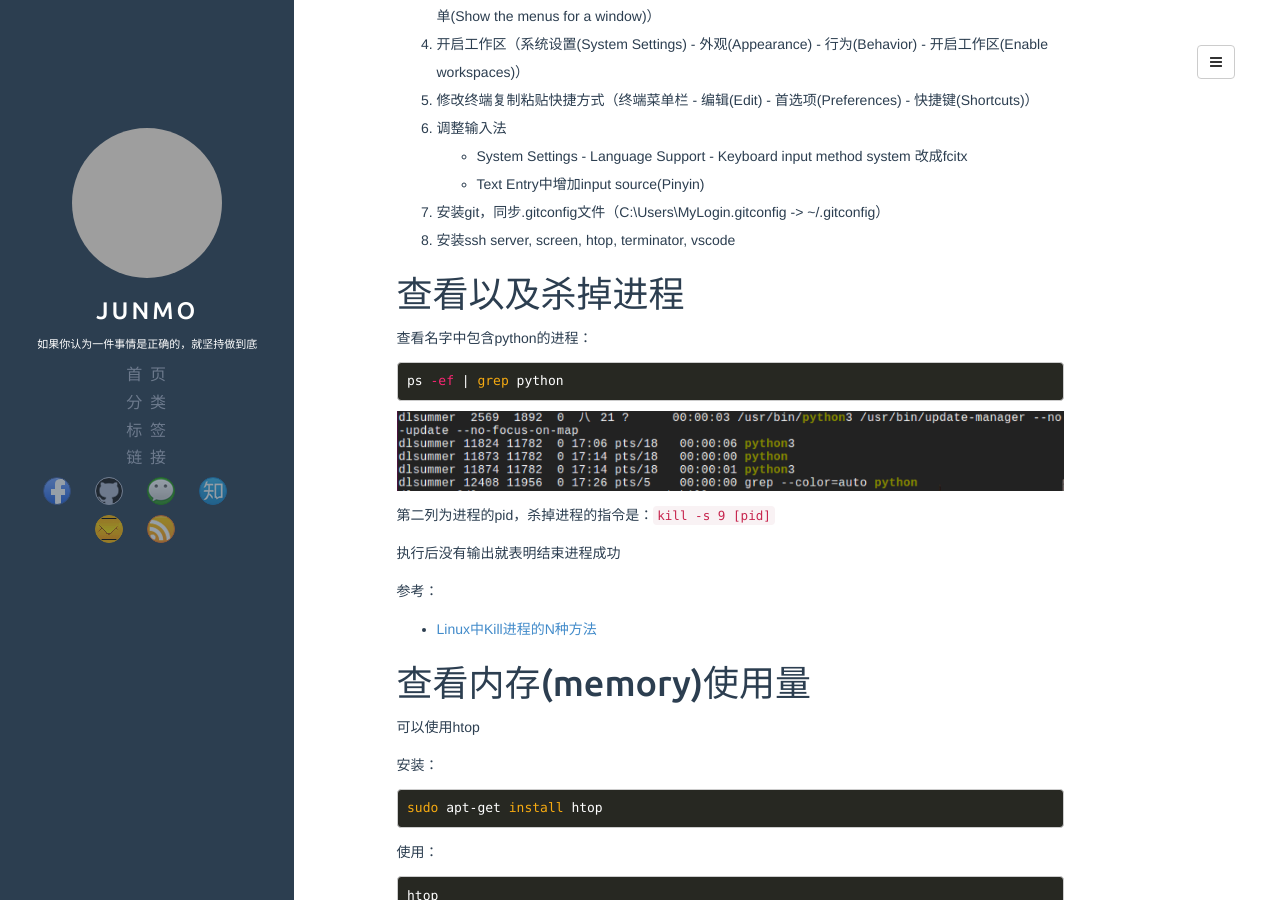
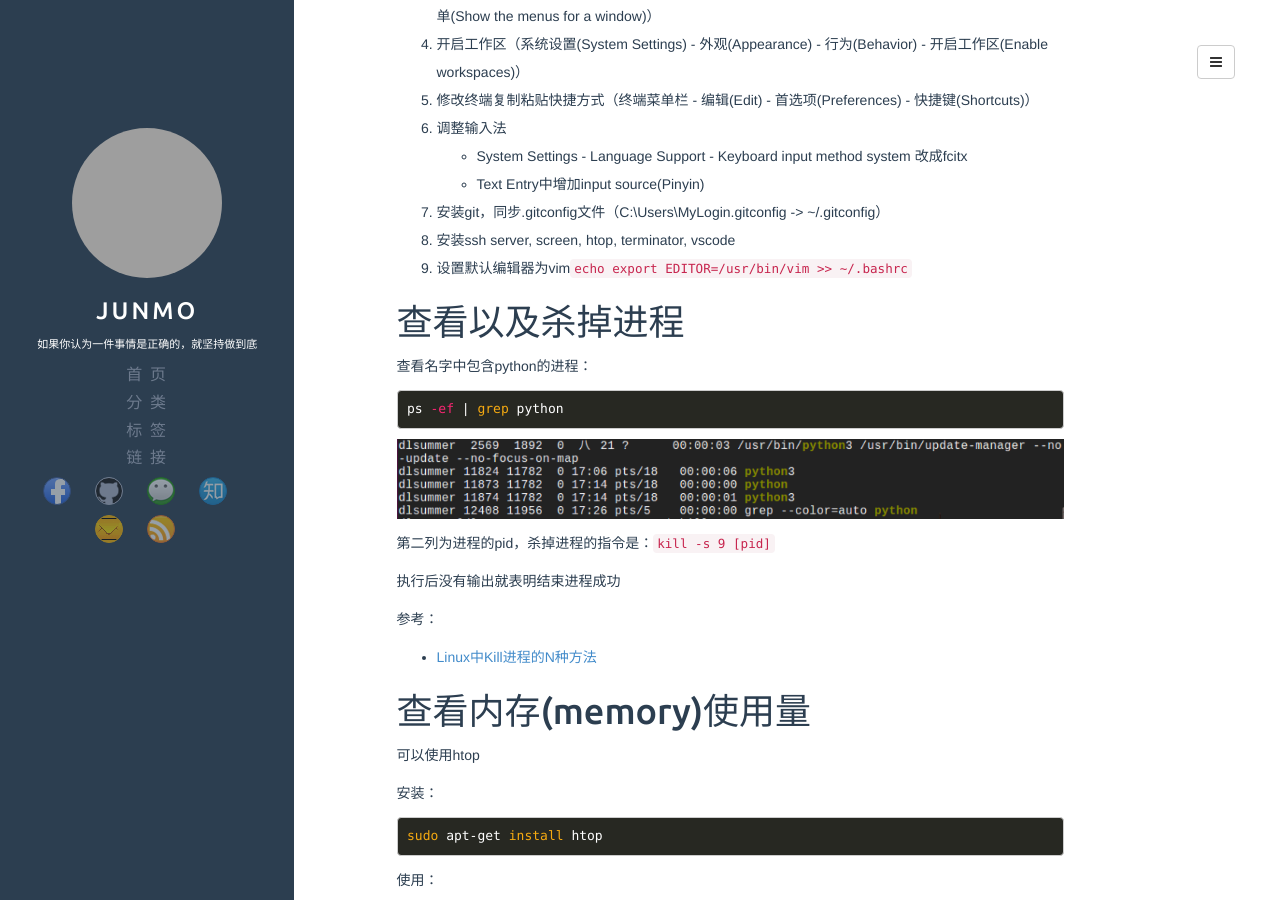
Before and after one commit to junmo1215/junmo1215.github.io, a Jekyll site: the page built from _posts/others/2017-05-07-Memo-Usage-of-Ubuntu.md, in a window 1280 px wide and 900 px high, scrolled down 3940 px. Built offline with Jekyll 4.4.1, drawn with Linux system fonts in a browser that asks for light colours; comment, search, counter and statistics services are not loaded; grey boxes are pictures that could not be loaded.

Commit message:
add how-to set default editor as vim

```diff
--- a/_posts/others/2017-05-07-Memo-Usage-of-Ubuntu.md
+++ b/_posts/others/2017-05-07-Memo-Usage-of-Ubuntu.md
@@ -79,6 +79,7 @@ sudo dpkg -i [名称].deb
 	- Text Entry中增加input source(Pinyin)
 7. 安装git，同步.gitconfig文件（C:\Users\MyLogin\.gitconfig -> ~/.gitconfig）
 8. 安装ssh server, screen, htop, terminator, vscode
+9. 设置默认编辑器为vim`echo export EDITOR=/usr/bin/vim >> ~/.bashrc `
 
 # 查看以及杀掉进程
 
```
